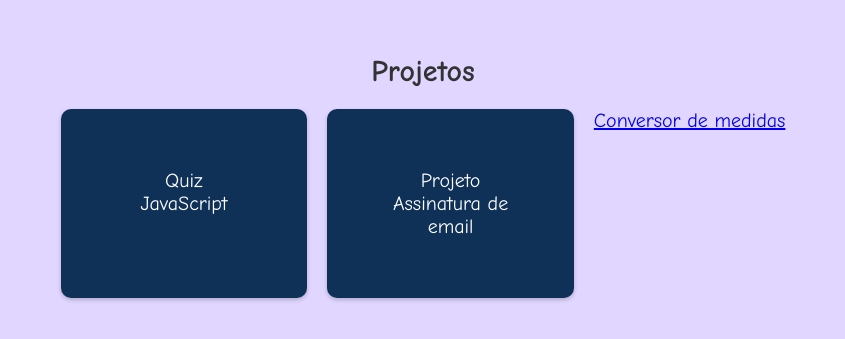
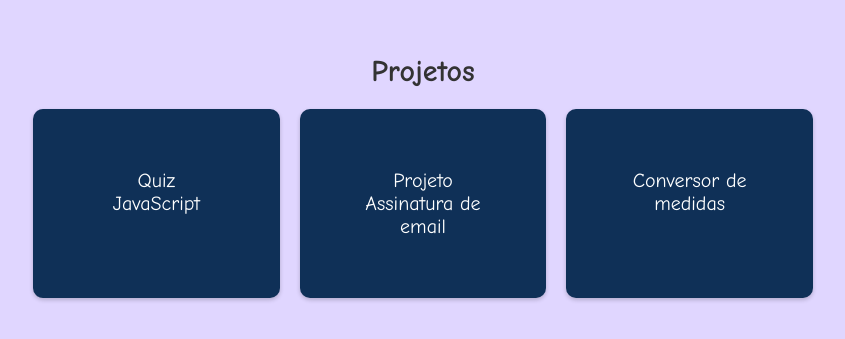
Before and after one commit to DevRafae/Portif-lio, a plain HTML site: page index.html in a window 1280 px wide. Shown: the part 1074-1413 px from the top of the page, without its empty margins (217-1062 px from the left). Drawn offline with Linux system fonts and the light colour scheme.

Commit message:
Update index.html

```diff
--- a/index.html
+++ b/index.html
@@ -38,7 +38,7 @@
                     <div class="bandeja">
                         <a href="https://devrafae.github.io/Quiz-JavaScript/" class="projeto">Quiz JavaScript</a>
                         <a href="https://devrafae.github.io/Assinaturasemail/" class="projeto">Projeto Assinatura de email</a>
-                        <a href="https://devrafae.github.io/conversormedidas/">Conversor de medidas</a>
+                        <a href="https://devrafae.github.io/conversormedidas/" class="projeto">Conversor de medidas</a>
                         <!-- Adicione quantos projetos desejar aqui -->
                     </div>
                 </div>
```
